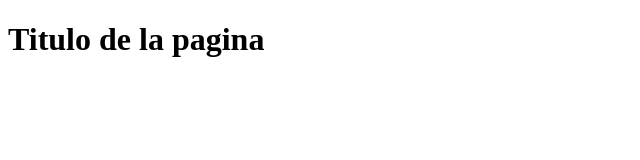
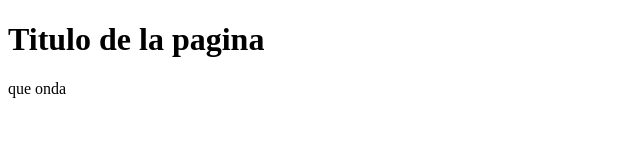
Before and after one commit to llamasdelacruz/SegundoRepositorio, a plain HTML site: page index.html in a window 1280 px wide. Shown: the full height of the page, 0-640 px from the left. Drawn offline with Linux system fonts and the light colour scheme.

Commit message:
Update index.html
nada

```diff
--- a/index.html
+++ b/index.html
@@ -7,5 +7,6 @@
 </head>
 <body>
     <h1>Titulo de la pagina</h1>
+    <p>que onda</p>
 </body>
 </html>
```
